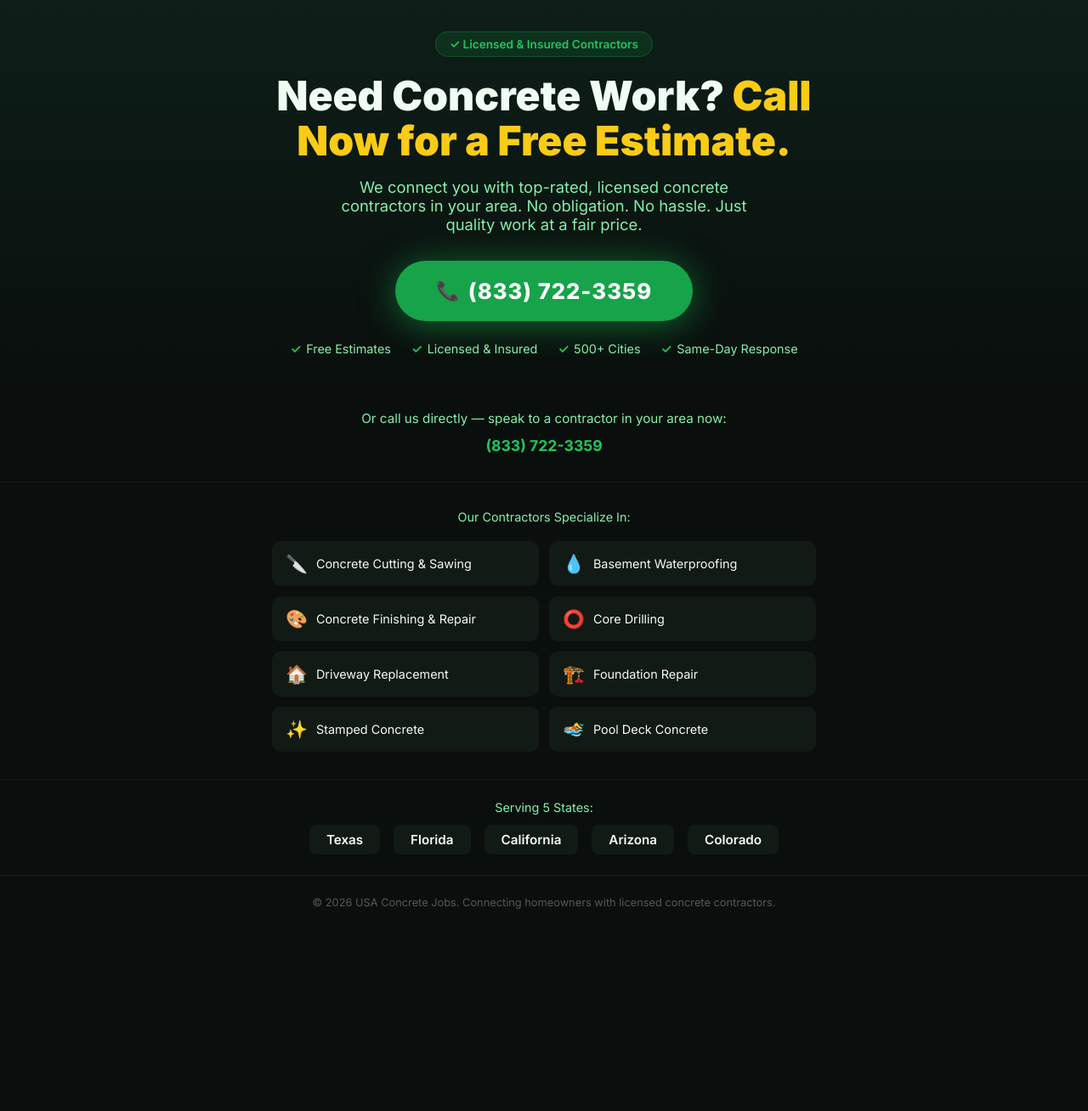
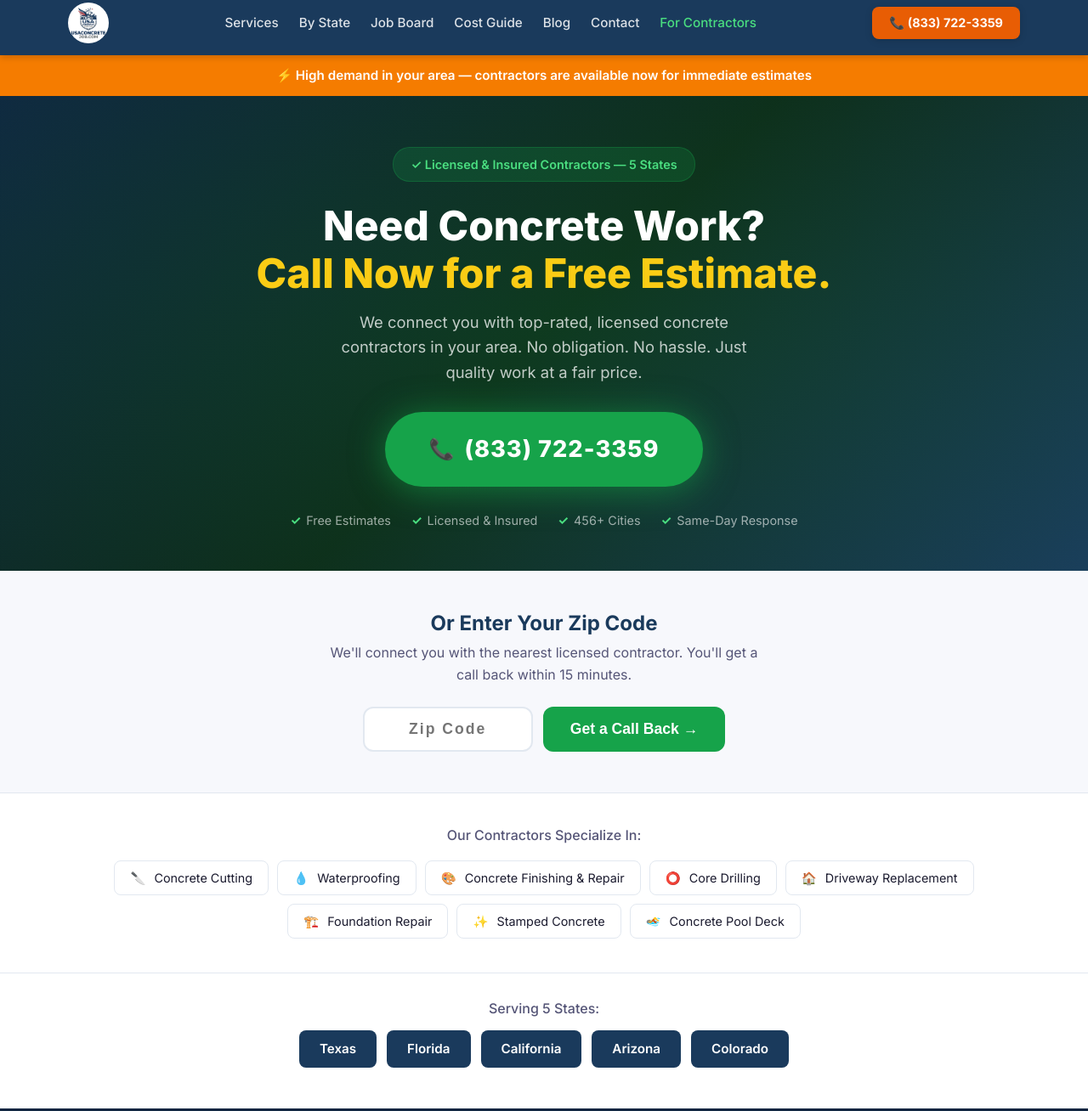
Before and after one commit to zeisworks/usa-concrete-jobs, an Astro site: page /call in a window 1280 px wide. Shown: the part 11-1319 px from the top of the page at 85% size. Before the commit the page ends 1105 px from the top, so only its background shows below. Built offline with nearby package versions, Linux system fonts and the light colour scheme; Astro itself is replaced by a stand-in of ours.

Commit message:
Fix /call/ page branding, build PPCall funnel (zip capture + thank-you page), fix service card button clipping

```diff
--- a/src/pages/call.astro
+++ b/src/pages/call.astro
@@ -1,261 +1,326 @@
 ---
-// Pay-per-call optimized landing page
-// This page is designed for PPCall traffic — clean, fast, phone-first
-// No navigation distractions, no forms, just "call now"
+// Pay-per-call optimized landing page — branded to match site
 import Base from '../layouts/Base.astro';
+import { services } from '../data/states.js';
 const phone = "(833) 722-3359";
 const phoneHref = "tel:+183****3359";
 ---
 
-<!DOCTYPE html>
-<html lang="en">
-<head>
-  <meta charset="UTF-8" />
-  <meta name="viewport" content="width=device-width, initial-scale=1.0" />
-  <title>Licensed Concrete Contractors — Free Estimates | USA Concrete Jobs</title>
-  <meta name="description" content="Connect with licensed, insured concrete contractors in your area. Free estimates for concrete cutting, waterproofing, finishing, and more. Call now." />
-  <meta name="robots" content="noindex, nofollow" />
-  <link rel="preconnect" href="https://fonts.googleapis.com" />
-  <link rel="preconnect" href="https://fonts.gstatic.com" crossorigin />
-  <link href="https://fonts.googleapis.com/css2?family=Inter:wght@400;600;700;800;900&display=swap" rel="stylesheet" />
+<Base
+  title={`Call Now — Licensed Concrete Contractors | ${phone} | USA Concrete Jobs`}
+  description="Call now to connect with licensed, insured concrete contractors in your area. Free estimates for concrete cutting, waterproofing, finishing, and more."
+  canonical="https://usaconcretejobs.com/call/"
+  noindex={true}
+>
   <style>
-    :root {
-      --green: #16a34a;
-      --green-dark: #166534;
-      --green-light: #22c55e;
-      --bg: #0a0f0d;
-      --bg-card: #111a15;
-      --text: #f0fdf4;
-      --text-muted: #86efac;
-      --accent: #facc15;
+    .ppc-hero {
+      background: linear-gradient(135deg, var(--color-primary-dark) 0%, #0d2818 50%, var(--color-primary) 100%);
+      padding: 60px 0 48px;
+      text-align: center;
+      position: relative;
+      overflow: hidden;
     }
-    * { box-sizing: border-box; margin: 0; padding: 0; }
-    body {
-      font-family: 'Inter', system-ui, sans-serif;
-      background: var(--bg);
-      color: var(--text);
-      min-height: 100vh;
-      display: flex;
-      flex-direction: column;
+    .ppc-hero::before {
+      content: '';
+      position: absolute;
+      top: -50%; left: -50%;
+      width: 200%; height: 200%;
+      background: radial-gradient(ellipse at center, rgba(22,163,74,0.15) 0%, transparent 70%);
+      pointer-events: none;
     }
-    .container { max-width: 680px; margin: 0 auto; padding: 0 20px; text-align: center; }
-
-    /* Hero */
-    .hero {
-      padding: 48px 0 32px;
-      background: linear-gradient(180deg, #0d1f18 0%, var(--bg) 100%);
-    }
-    .hero-badge {
+    .ppc-hero-inner { position: relative; z-index: 1; }
+    .ppc-badge {
       display: inline-block;
-      background: rgba(22,163,74,0.15);
-      color: var(--green-light);
-      padding: 6px 16px;
+      background: rgba(22,163,74,0.2);
+      color: #4ade80;
+      padding: 8px 20px;
       border-radius: 20px;
-      font-size: 0.85rem;
+      font-size: 0.9rem;
       font-weight: 600;
-      margin-bottom: 20px;
+      margin-bottom: 24px;
       border: 1px solid rgba(22,163,74,0.3);
     }
-    .hero h1 {
-      font-size: clamp(2rem, 6vw, 3rem);
+    .ppc-hero h1 {
+      font-size: clamp(2rem, 5vw, 3rem);
       font-weight: 900;
-      line-height: 1.1;
+      color: #fff;
+      line-height: 1.15;
       margin-bottom: 16px;
     }
-    .hero h1 span { color: var(--accent); }
-    .hero-subtitle {
+    .ppc-hero h1 span { color: #facc15; }
+    .ppc-subtitle {
       font-size: 1.15rem;
-      color: var(--text-muted);
+      color: rgba(255,255,255,0.75);
       margin-bottom: 32px;
       max-width: 520px;
       margin-left: auto;
       margin-right: auto;
     }
-
-    /* CTA Button */
-    .cta-button {
+    .ppc-cta-wrap {
+      display: flex;
+      flex-direction: column;
+      align-items: center;
+      gap: 16px;
+    }
+    .ppc-cta {
       display: inline-flex;
       align-items: center;
-      gap: 10px;
-      background: var(--green);
+      gap: 12px;
+      background: #16a34a;
       color: #fff;
-      font-size: 1.4rem;
+      font-size: 1.5rem;
       font-weight: 800;
-      padding: 20px 48px;
+      padding: 22px 52px;
       border-radius: 60px;
       text-decoration: none;
       transition: all 0.2s;
       box-shadow: 0 4px 24px rgba(22,163,74,0.4);
-      animation: pulse 2s infinite;
+      animation: ppc-pulse 2s infinite;
     }
-    .cta-button:hover {
-      background: var(--green-light);
+    .ppc-cta:hover {
+      background: #22c55e;
       transform: translateY(-2px);
       box-shadow: 0 8px 32px rgba(22,163,74,0.5);
     }
-    @keyframes pulse {
+    @keyframes ppc-pulse {
       0%, 100% { box-shadow: 0 4px 24px rgba(22,163,74,0.4); }
       50% { box-shadow: 0 4px 40px rgba(22,163,74,0.6); }
     }
-    .cta-phone { font-size: 1.6rem; letter-spacing: 1px; }
-
-    /* Trust */
-    .trust {
+    .ppc-phone { font-size: 1.7rem; letter-spacing: 1px; }
+    .ppc-trust {
       display: flex;
       justify-content: center;
       gap: 24px;
-      margin-top: 24px;
+      margin-top: 28px;
       flex-wrap: wrap;
     }
-    .trust-item {
+    .ppc-trust-item {
       display: flex;
       align-items: center;
       gap: 6px;
       font-size: 0.9rem;
-      color: var(--text-muted);
+      color: rgba(255,255,255,0.6);
     }
-    .trust-item .check { color: var(--green-light); font-weight: 700; }
+    .ppc-trust-item .check { color: #4ade80; font-weight: 700; }
 
-    /* Secondary CTA */
-    .secondary-cta {
-      padding: 32px 0;
+    /* Zip capture section */
+    .ppc-zip-section {
+      padding: 48px 0;
+      background: var(--color-bg-alt);
     }
-    .secondary-cta p {
-      color: var(--text-muted);
-      font-size: 0.95rem;
-      margin-bottom: 12px;
+    .ppc-zip-inner {
+      max-width: 520px;
+      margin: 0 auto;
+      text-align: center;
     }
-    .secondary-cta a {
-      color: var(--green-light);
+    .ppc-zip-inner h2 {
+      font-size: 1.5rem;
+      margin-bottom: 8px;
+      color: var(--color-primary);
+    }
+    .ppc-zip-inner p {
+      color: var(--color-text-muted);
+      margin-bottom: 24px;
+    }
+    .ppc-zip-form {
+      display: flex;
+      gap: 12px;
+      justify-content: center;
+      flex-wrap: wrap;
+    }
+    .ppc-zip-form input[type="tel"] {
+      padding: 14px 20px;
+      font-size: 1.1rem;
+      border: 2px solid var(--color-border);
+      border-radius: 12px;
+      width: 200px;
+      text-align: center;
+      letter-spacing: 2px;
+      font-weight: 600;
+    }
+    .ppc-zip-form input[type="tel"]:focus {
+      outline: none;
+      border-color: #16a34a;
+      box-shadow: 0 0 0 3px rgba(22,163,74,0.15);
+    }
+    .ppc-zip-form button {
+      padding: 14px 32px;
+      font-size: 1.1rem;
       font-weight: 700;
-      text-decoration: none;
-      font-size: 1.1rem;
+      background: #16a34a;
+      color: #fff;
+      border: none;
+      border-radius: 12px;
+      cursor: pointer;
+      transition: all 0.2s;
     }
-    .secondary-cta a:hover { text-decoration: underline; }
+    .ppc-zip-form button:hover { background: #22c55e; transform: translateY(-1px); }
 
-    /* Services */
-    .services {
-      padding: 32px 0;
-      border-top: 1px solid rgba(255,255,255,0.06);
+    /* Services strip */
+    .ppc-services {
+      padding: 40px 0;
+      border-top: 1px solid var(--color-border);
     }
-    .services-grid {
-      display: grid;
-      grid-template-columns: 1fr 1fr;
-      gap: 12px;
-      margin-top: 20px;
+    .ppc-services h3 {
+      text-align: center;
+      font-size: 1rem;
+      color: var(--color-text-muted);
+      margin-bottom: 20px;
+      font-weight: 500;
     }
-    .service-item {
-      background: var(--bg-card);
-      padding: 14px 16px;
-      border-radius: 10px;
-      font-size: 0.9rem;
-      text-align: left;
+    .ppc-services-grid {
       display: flex;
-      align-items: center;
+      flex-wrap: wrap;
+      justify-content: center;
       gap: 10px;
     }
-    .service-icon { font-size: 1.3rem; }
+    .ppc-service-tag {
+      background: var(--color-bg);
+      border: 1px solid var(--color-border);
+      padding: 8px 18px;
+      border-radius: 8px;
+      font-size: 0.9rem;
+      color: var(--color-text);
+    }
+    .ppc-service-tag .icon { margin-right: 6px; }
 
     /* States */
-    .states {
-      padding: 24px 0;
-      border-top: 1px solid rgba(255,255,255,0.06);
+    .ppc-states {
+      padding: 32px 0 48px;
+      text-align: center;
+      border-top: 1px solid var(--color-border);
     }
-    .states-list {
+    .ppc-states h3 {
+      font-size: 1rem;
+      color: var(--color-text-muted);
+      margin-bottom: 16px;
+      font-weight: 500;
+    }
+    .ppc-states-list {
       display: flex;
       justify-content: center;
-      gap: 16px;
-      margin-top: 12px;
+      gap: 12px;
       flex-wrap: wrap;
     }
-    .state-badge {
-      background: var(--bg-card);
-      padding: 8px 20px;
+    .ppc-state-badge {
+      background: var(--color-primary);
+      color: #fff;
+      padding: 10px 24px;
       border-radius: 8px;
       font-weight: 600;
       font-size: 0.95rem;
     }
 
-    /* Footer */
-    footer {
-      padding: 24px 0;
-      margin-top: auto;
-      border-top: 1px solid rgba(255,255,255,0.06);
-    }
-    footer p {
-      font-size: 0.8rem;
-      color: rgba(255,255,255,0.3);
+    /* Urgency bar */
+    .ppc-urgency {
+      background: #f57c00;
+      color: #fff;
+      text-align: center;
+      padding: 12px 20px;
+      font-weight: 600;
+      font-size: 0.95rem;
     }
 
     @media (max-width: 480px) {
-      .services-grid { grid-template-columns: 1fr; }
-      .trust { gap: 12px; }
-      .cta-button { padding: 18px 36px; font-size: 1.2rem; }
+      .ppc-cta { padding: 18px 36px; font-size: 1.2rem; }
+      .ppc-phone { font-size: 1.4rem; }
+      .ppc-trust { gap: 12px; }
+      .ppc-zip-form { flex-direction: column; align-items: center; }
+      .ppc-zip-form input[type="tel"] { width: 100%; max-width: 280px; }
     }
   </style>
-</head>
-<body>
 
-  <section class="hero">
-    <div class="container">
-      <div class="hero-badge">✓ Licensed & Insured Contractors</div>
-      <h1>Need Concrete Work? <span>Call Now for a Free Estimate.</span></h1>
-      <p class="hero-subtitle">
+  <!-- Urgency bar -->
+  <div class="ppc-urgency">
+    ⚡ High demand in your area — contractors are available now for immediate estimates
+  </div>
+
+  <!-- Hero -->
+  <section class="ppc-hero">
+    <div class="container ppc-hero-inner">
+      <div class="ppc-badge">✓ Licensed & Insured Contractors — 5 States</div>
+      <h1>Need Concrete Work?<br><span>Call Now for a Free Estimate.</span></h1>
+      <p class="ppc-subtitle">
         We connect you with top-rated, licensed concrete contractors in your area. No obligation. No hassle. Just quality work at a fair price.
       </p>
-      <a href={phoneHref} class="cta-button">
-        📞 <span class="cta-phone">{phone}</span>
-      </a>
-      <div class="trust">
-        <div class="trust-item"><span class="check">✓</span> Free Estimates</div>
-        <div class="trust-item"><span class="check">✓</span> Licensed & Insured</div>
-        <div class="trust-item"><span class="check">✓</span> 500+ Cities</div>
-        <div class="trust-item"><span class="check">✓</span> Same-Day Response</div>
+      <div class="ppc-cta-wrap">
+        <a href={phoneHref} class="ppc-cta" id="ppcMainCta">
+          📞 <span class="ppc-phone">{phone}</span>
+        </a>
+      </div>
+      <div class="ppc-trust">
+        <div class="ppc-trust-item"><span class="check">✓</span> Free Estimates</div>
+        <div class="ppc-trust-item"><span class="check">✓</span> Licensed & Insured</div>
+        <div class="ppc-trust-item"><span class="check">✓</span> 456+ Cities</div>
+        <div class="ppc-trust-item"><span class="check">✓</span> Same-Day Response</div>
       </div>
     </div>
   </section>
 
-  <section class="secondary-cta">
-    <div class="container">
-      <p>Or call us directly — speak to a contractor in your area now:</p>
-      <a href={phoneHref}>{phone}</a>
+  <!-- Zip code capture → routes to /call/thanks -->
+  <section class="ppc-zip-section">
+    <div class="ppc-zip-inner">
+      <h2>Or Enter Your Zip Code</h2>
+      <p>We'll connect you with the nearest licensed contractor. You'll get a call back within 15 minutes.</p>
+      <form class="ppc-zip-form" id="ppcZipForm" action="/call/thanks/" method="GET">
+        <input type="tel" name="zip" placeholder="Zip Code" maxlength="5" pattern="[0-9]{5}" required inputmode="numeric" aria-label="Enter your zip code" />
+        <button type="submit">Get a Call Back →</button>
+      </form>
     </div>
   </section>
 
-  <section class="services">
+  <!-- Services strip -->
+  <section class="ppc-services">
     <div class="container">
-      <p style="color:var(--text-muted); font-size:0.9rem; margin-bottom:4px;">Our Contractors Specialize In:</p>
-      <div class="services-grid">
-        <div class="service-item"><span class="service-icon">🔪</span> Concrete Cutting & Sawing</div>
-        <div class="service-item"><span class="service-icon">💧</span> Basement Waterproofing</div>
-        <div class="service-item"><span class="service-icon">🎨</span> Concrete Finishing & Repair</div>
-        <div class="service-item"><span class="service-icon">⭕</span> Core Drilling</div>
-        <div class="service-item"><span class="service-icon">🏠</span> Driveway Replacement</div>
-        <div class="service-item"><span class="service-icon">🏗️</span> Foundation Repair</div>
-        <div class="service-item"><span class="service-icon">✨</span> Stamped Concrete</div>
-        <div class="service-item"><span class="service-icon">🏊</span> Pool Deck Concrete</div>
+      <h3>Our Contractors Specialize In:</h3>
+      <div class="ppc-services-grid">
+        {services.map(s => (
+          <span class="ppc-service-tag"><span class="icon">
+            {s.slug === 'concrete-cutting' && '🔪'}
+            {s.slug === 'waterproofing' && '💧'}
+            {s.slug === 'concrete-finishing' && '🎨'}
+            {s.slug === 'core-drilling' && '⭕'}
+            {s.slug === 'driveway-replacement' && '🏠'}
+            {s.slug === 'foundation-repair' && '🏗️'}
+            {s.slug === 'stamped-concrete' && '✨'}
+            {s.slug === 'concrete-pool-deck' && '🏊'}
+          </span>{s.name}</span>
+        ))}
       </div>
     </div>
   </section>
 
-  <section class="states">
+  <!-- States -->
+  <section class="ppc-states">
     <div class="container">
-      <p style="color:var(--text-muted); font-size:0.9rem;">Serving 5 States:</p>
-      <div class="states-list">
-        <span class="state-badge">Texas</span>
-        <span class="state-badge">Florida</span>
-        <span class="state-badge">California</span>
-        <span class="state-badge">Arizona</span>
-        <span class="state-badge">Colorado</span>
+      <h3>Serving 5 States:</h3>
+      <div class="ppc-states-list">
+        <span class="ppc-state-badge">Texas</span>
+        <span class="ppc-state-badge">Florida</span>
+        <span class="ppc-state-badge">California</span>
+        <span class="ppc-state-badge">Arizona</span>
+        <span class="ppc-state-badge">Colorado</span>
       </div>
     </div>
   </section>
 
-  <footer>
-    <div class="container">
-      <p>© 2026 USA Concrete Jobs. Connecting homeowners with licensed concrete contractors.</p>
-    </div>
-  </footer>
+  <script is:inline>
+    // Track CTA clicks for attribution
+    document.getElementById('ppcMainCta')?.addEventListener('click', function() {
+      try {
+        sessionStorage.setItem('ppc_click_time', Date.now().toString());
+        sessionStorage.setItem('ppc_source', 'direct');
+      } catch(e) {}
+    });
 
-</body>
-</html>
+    // Zip form: store zip in session for thank-you page
+    document.getElementById('ppcZipForm')?.addEventListener('submit', function(e) {
+      var zip = this.querySelector('input[name="zip"]').value;
+      try {
+        sessionStorage.setItem('ppc_zip', zip);
+        sessionStorage.setItem('ppc_click_time', Date.now().toString());
+        sessionStorage.setItem('ppc_source', 'zip_form');
+      } catch(e) {}
+    });
+  </script>
+</Base>
```
Also changed, not shown: public/styles/global.css (+6 -4 lines), src/pages/call/thanks.astro (added, +124 -0 lines).
